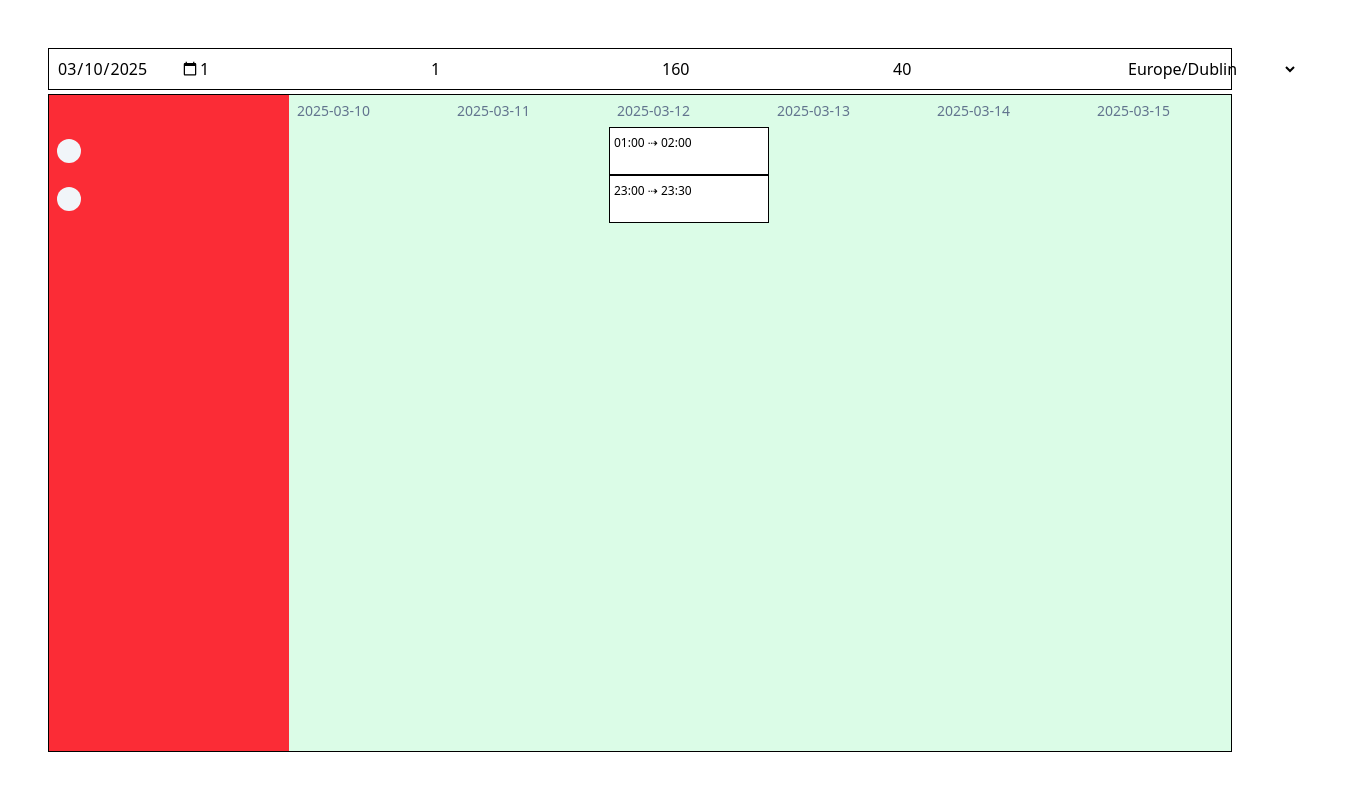
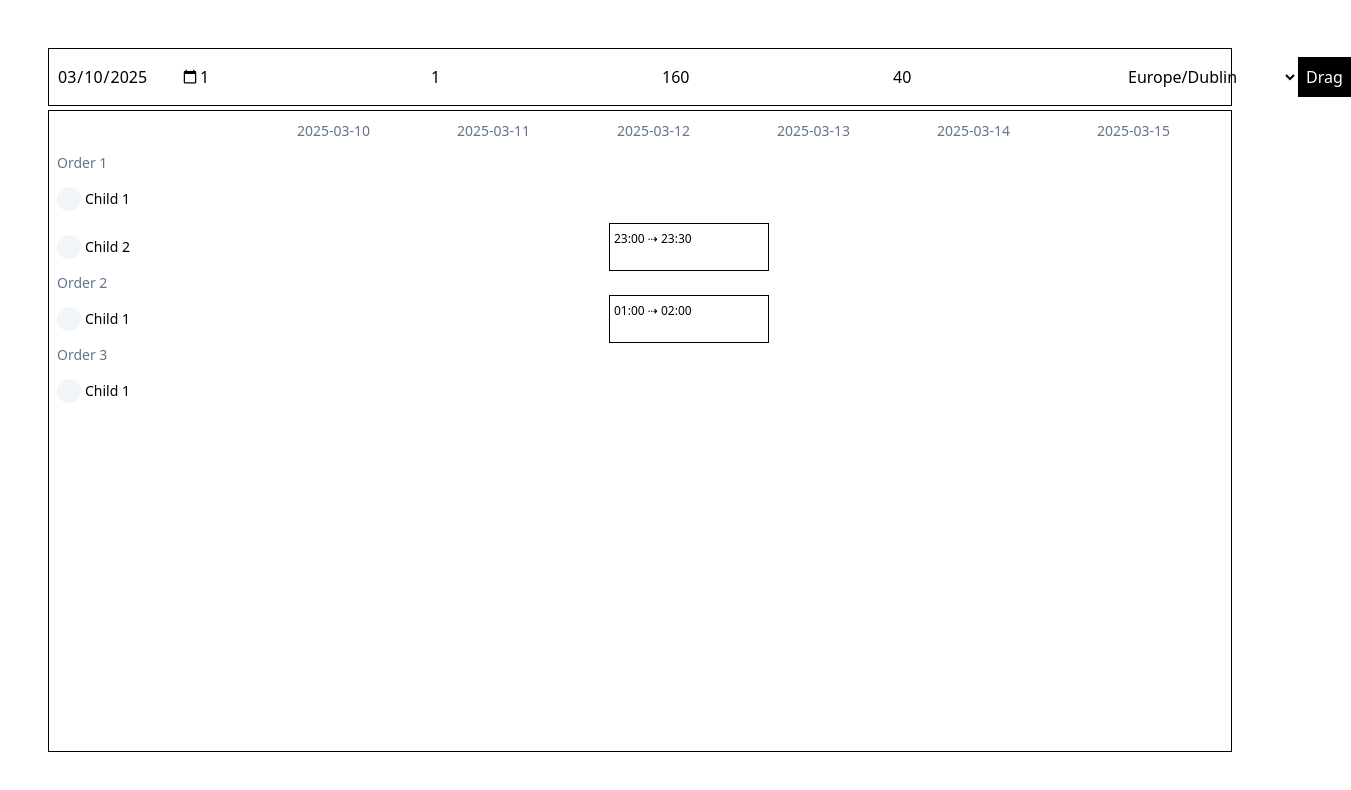
Before and after one commit to niallbarrett/cullendar, a Vue app: page / in a window 1280 px wide. Shown: the top 790 px of the page, 1351 px wide, since content can reach past the window. Built offline with nearby package versions, Linux system fonts and the light colour scheme; the HTML template or start-up script is replaced by a standard one.

Commit message:
Hot drag and drop action

```diff
--- a/src/App.vue
+++ b/src/App.vue
@@ -4,11 +4,14 @@
       <input v-model="date" type="date"/>
       <input v-model="nWeeks" type="number" min="1"/>
       <input v-model="firstDayOfWeek" type="number" min="0"/>
-      <input v-model="colWidth" type="number" min="0"/>
-      <input v-model="headHeight" type="number" min="0"/>
+      <input v-model="daySize" type="number" min="0"/>
+      <input v-model="dayHeadSize" type="number" min="0"/>
       <select v-model="timezone">
         <option v-for="zone in ZONES" :key="zone" :value="zone">{{ zone }}</option>
       </select>
+      <DragEvent :event="dragEvent" class="p-2 bg-black text-white">
+        Drag
+      </DragEvent>
     </div>
     <Cullendar
       :cullendar="cullendar"
@@ -20,22 +23,25 @@
       </template>
       <template #resourceGroup="{ resource }">
         <div class="h-full px-2 flex items-center text-slate-500">
-          <span class="truncate">{{ resource.label }}</span>
+          <span class="truncate">{{ resource.data.label }}</span>
         </div>
       </template>
       <template #resource="{ resource }">
-        <div class="h-full px-2 flex items-center gap-1" @click="onTest">
+        <div class="h-full px-2 flex items-center gap-1">
           <span class="size-6 rounded-full bg-slate-100"/>
-          <span class="truncate">{{ resource.label }}</span>
+          <span class="truncate">{{ resource.data.label }}</span>
         </div>
       </template>
-      <template #day="{ events }">
-        <div class="h-full flex flex-col justify-start">
+      <template #day="slot">
+        <DropDay
+          v-slot="{ events }"
+          v-bind="slot"
+          class="h-full flex flex-col justify-start">
           <Event
             v-for="event in events"
             :key="event.id"
             :event="event"/>
-        </div>
+        </DropDay>
       </template>
     </Cullendar>
   </div>
@@ -50,6 +56,8 @@ import useDemo from './Demo'
 // Components
 import Cullendar from '@/components/Cullendar'
 import Event from './components/Event'
+import DropDay from './components/Cullendar/components/DropDay'
+import DragEvent from './components/Cullendar/components/DragEvent'
 
 const ZONES = ['Europe/Dublin', 'Asia/Shanghai', 'America/New_York', 'Antarctica/McMurdo', 'Asia/Kamchatka', 'Pacific/Pago_Pago', 'Asia/Kolkata']
 
@@ -58,31 +66,38 @@ const nWeeks = ref(1)
 const firstDayOfWeek = ref(1)
 const timezone = ref(ZONES[0])
 
-const colWidth = ref(160)
-const headHeight = ref(40)
+const daySize = ref(160)
+const dayHeadSize = ref(40)
 
-const resources = ref([{ id: '0', label: 'Hello' }, { id: '1', label: 'Hello two' }])
+const dragEvent = { start: '09:00', end: '10:25' }
+
+const resources = ref([
+  { id: '2', label: 'Order 3', resources: [{ id: '2-0', label: 'Child 1' }] },
+  { id: '0', label: 'Order 2', nOrder: 1, resources: [{ id: '0-0', label: 'Child 1' }] },
+  { id: '1', label: 'Order 1', nOrder: 0, resources: [{ id: '1-0', label: 'Child 2', nOrder: 1 }, { id: '1-1', label: 'Child 1', nOrder: 0 }] },
+])
 const events = ref([
-  { id: '0', resourceId: '0', start: '2025-03-12T01:00:00.000Z', end: '2025-03-12T02:00:00.000Z' },
-  { id: '1', resourceId: '1', start: '2025-03-12T23:00:00.000Z', end: '2025-03-12T23:30:00.000Z' }
+  { id: '0', resourceId: '0-0', start: '2025-03-12T01:00:00.000Z', end: '2025-03-12T02:00:00.000Z' },
+  { id: '1', resourceId: '1-0', start: '2025-03-12T23:00:00.000Z', end: '2025-03-12T23:30:00.000Z' }
 ])
 
 const options = reactive({
   resources,
   events,
   view: {
-    // date,
+    date,
     timezone,
     nWeeks,
     firstDayOfWeek
   },
   layout: {
-    colWidth,
-    headHeight,
-    resourcesClass: 'bg-red-500',
-    timelineClass: 'bg-green-100'
+    daySize,
+    dayHeadSize
   },
-  callbacks: { onView: (e) => console.log('VIEW CHANGED', e) }
+  callbacks: {
+    onView: (e) => console.log('VIEW CHANGED', e),
+    onDrop
+  }
 })
 
 const { api: cullendar } = useDemo()
@@ -96,7 +111,12 @@ function onHead(date) {
     end: date + 'T23:30:00.000Z'
   })
 }
-function onTest() {
-  resources.value.push({ id: resources.value.length, label: 'yo' })
+function onDrop(e) {
+  const ev = events.value.find(event => event.id === e.data.id)
+
+  ev.start = e.date + ev.start.slice(10)
+  ev.end = e.date + ev.end.slice(10)
+  ev.resourceId = e.resource.id
+  console.log(e)
 }
 </script>
--- a/src/components/Cullendar/api/index.js
+++ b/src/components/Cullendar/api/index.js
@@ -13,13 +13,16 @@ function create(options) {
   const events = computed(() => buildEvents(unref(options.events), view.value.timezone))
   const resources = computed(() => buildResources(unref(options.resources), events.value))
 
-  watch(view, () => options?.callbacks?.onView?.(view.value))
+  const callbacks = options.callbacks || {}
+
+  watch(view, () => callbacks.onView?.(view.value))
 
   const api = reactive({
     view,
     layout,
+    events,
     resources,
-    events
+    callbacks
   })
 
   return api
--- /dev/null
+++ b/src/components/Cullendar/components/DragEvent.vue
@@ -0,0 +1,21 @@
+<template>
+  <div draggable="true" @dragstart="onDragstart">
+    <slot/>
+  </div>
+</template>
+
+<script setup>
+const props = defineProps({
+  event: {
+    type: Object,
+    required: true
+  }
+})
+
+function onDragstart(e) {
+  e.dataTransfer.effectAllowed = 'move'
+  e.dataTransfer.setData('event-type', JSON.stringify(props.event))
+
+  console.log('drag start', e, props.event)
+}
+</script>
--- /dev/null
+++ b/src/components/Cullendar/components/DropDay.vue
@@ -0,0 +1,52 @@
+<template>
+  <div
+    @dragenter="onDragenter"
+    @dragover="onDragover"
+    @dragleave="onDragleave"
+    @drop="onDrop">
+    <slot v-bind="{ date, resource, events }"/>
+  </div>
+</template>
+
+<script setup>
+const props = defineProps({
+  date: {
+    type: String,
+    required: true
+  },
+  resource: {
+    type: Object,
+    required: true
+  },
+  events: {
+    type: Set,
+    required: true
+  },
+  callbacks: {
+    type: Object,
+    required: true
+  }
+})
+
+function onDragenter(e) {
+  e.target.classList.add('bg-red-500')
+}
+function onDragover(e) {
+  // const data = e.dataTransfer.types
+  const isAllowed = true //data.id === '1'
+
+  if (isAllowed) e.preventDefault()
+  // console.log('dragover', e)
+}
+function onDragleave(e) {
+  e.target.classList.remove('bg-red-500')
+}
+function onDrop(e) {
+  e.target.classList.remove('bg-red-500')
+  const data = JSON.parse(e.dataTransfer.getData('event-type'))
+
+  // TODO: old and new event
+  // TODO: Split into two callbacks for new and moved
+  props.callbacks.onDrop?.({ data, date: props.date, resource: props.resource })
+}
+</script>
--- a/src/components/Cullendar/index.vue
+++ b/src/components/Cullendar/index.vue
@@ -25,7 +25,7 @@
           :date="date"
           :resource="resource"
           :events="eventsMap">
-          <slot name="day" v-bind="{ resource, date, events }">
+          <slot name="day" v-bind="{ resource, date, events, callbacks }">
             <slot
               v-for="event in events"
               :key="event.id"
@@ -57,7 +57,7 @@ const props = defineProps({
 const resourcesRef = ref()
 const timelineRef = ref()
 
-const { layout, view, resources, events: eventsMap } = toRefs(props.cullendar)
+const { layout, view, resources, events: eventsMap, callbacks } = toRefs(props.cullendar)
 
 function syncScroll(source, e) {
   const target = source === 'resources' ? timelineRef : resourcesRef
--- a/src/components/Event.vue
+++ b/src/components/Event.vue
@@ -1,12 +1,16 @@
 <template>
-  <div class="ev max-h-12 min-w-0 p-1 flex-1 bg-white border border-black">
+  <DragEvent :event="event" class="ev max-h-12 min-w-0 p-1 flex-1 bg-white border border-black">
     <span class="text-xs">{{ label }}</span>
-  </div>
+  </DragEvent>
 </template>
 
 <script setup>
+// Libraries
 import { computed } from 'vue'
+// Composables
 import useDemo from '@/Demo'
+// Components
+import DragEvent from './Cullendar/components/DragEvent'
 
 const props = defineProps({
   event: {
```
